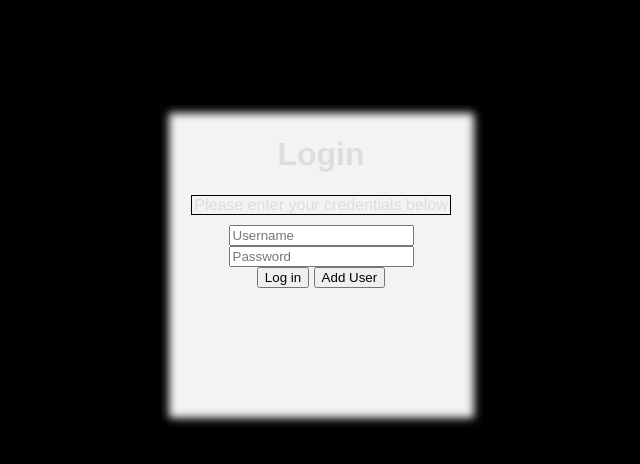
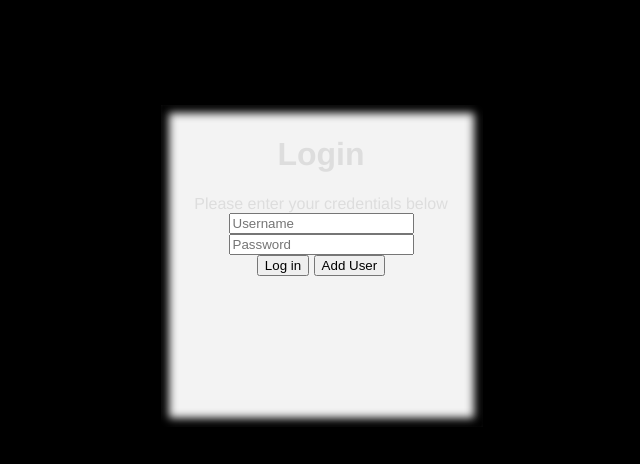
Before and after one commit to wsiao/WarmUp1, a Django app: page / in a window 1280 px wide. Shown: the top 464 px of the page, without its empty margins (318-958 px from the left). Run offline with Django 3.2, Linux system fonts and the light colour scheme; some libraries are stand-ins or nearby versions.

Commit message:
CSSAttempt

```diff
--- a/cL/static/frontEnd.css
+++ b/cL/static/frontEnd.css
@@ -13,10 +13,10 @@
     margin: 100px auto;
 }
 
-.message {
+/**.message {
     margin: 10px 20px 10px 20px;
     border: thin black solid;
-}
+}**/
 
 body {
 	background: #000;
```
